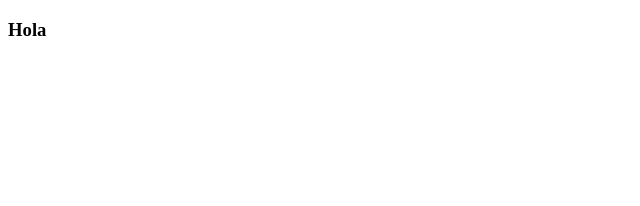
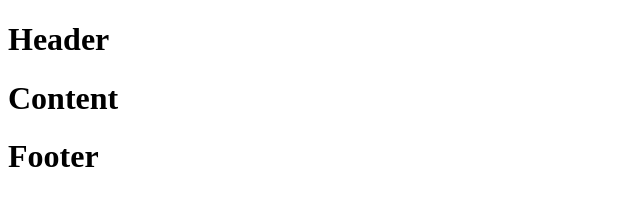
Before and after one commit to fazozela/Web2Tecba, a plain HTML site: page index.html in a window 1280 px wide. Shown: the whole page, without its empty margins (0-640 px from the left). Drawn offline with Linux system fonts and the light colour scheme.

Commit message:
Estructura principal agregada

```diff
--- a/index.html
+++ b/index.html
@@ -8,7 +8,17 @@
 </head>
 
 <body>
-    <h3>Hola</h3>
+    <div class="container-fluid">
+        <h1>Header</h1>
+    </div>
+
+    <div class="container-fluid">
+        <h1>Content</h1>
+    </div>
+
+    <div class="container-fluid">
+        <h1>Footer</h1>
+    </div>
 </body>
 
 </html>
```
